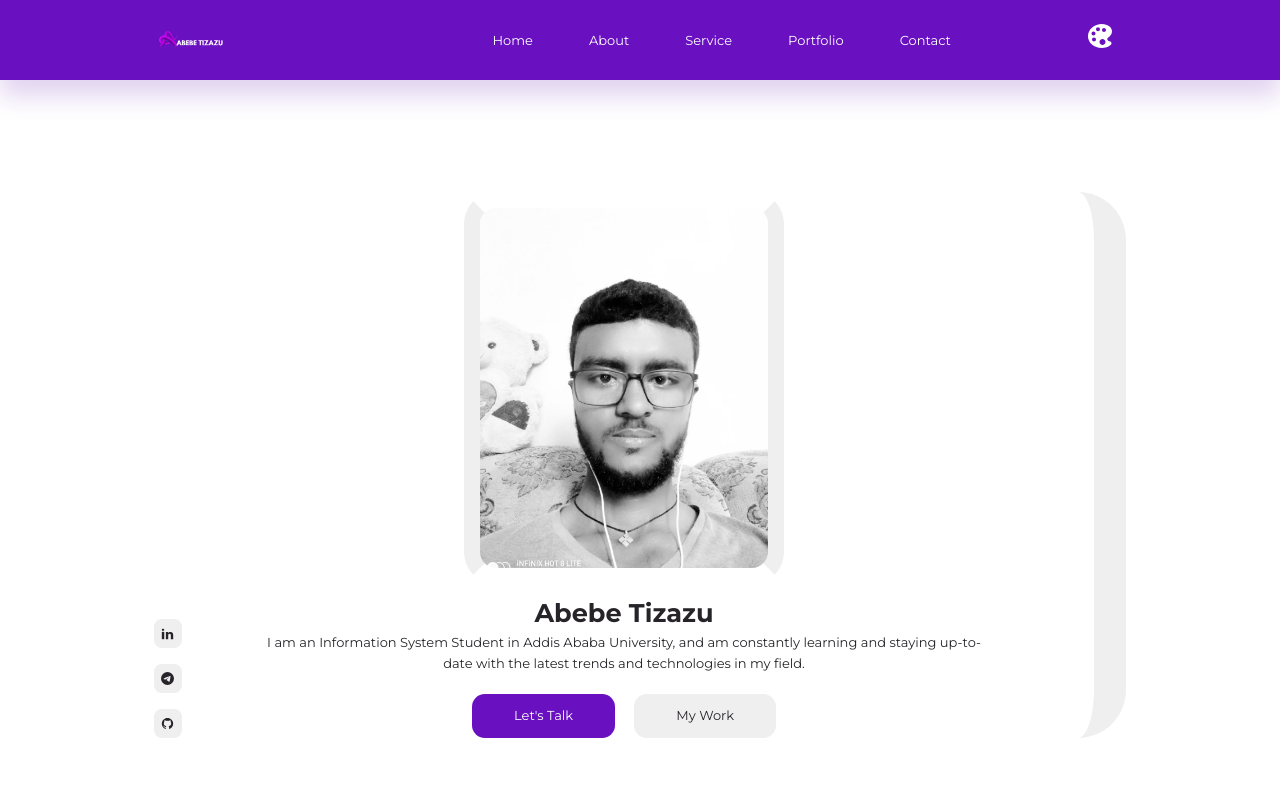
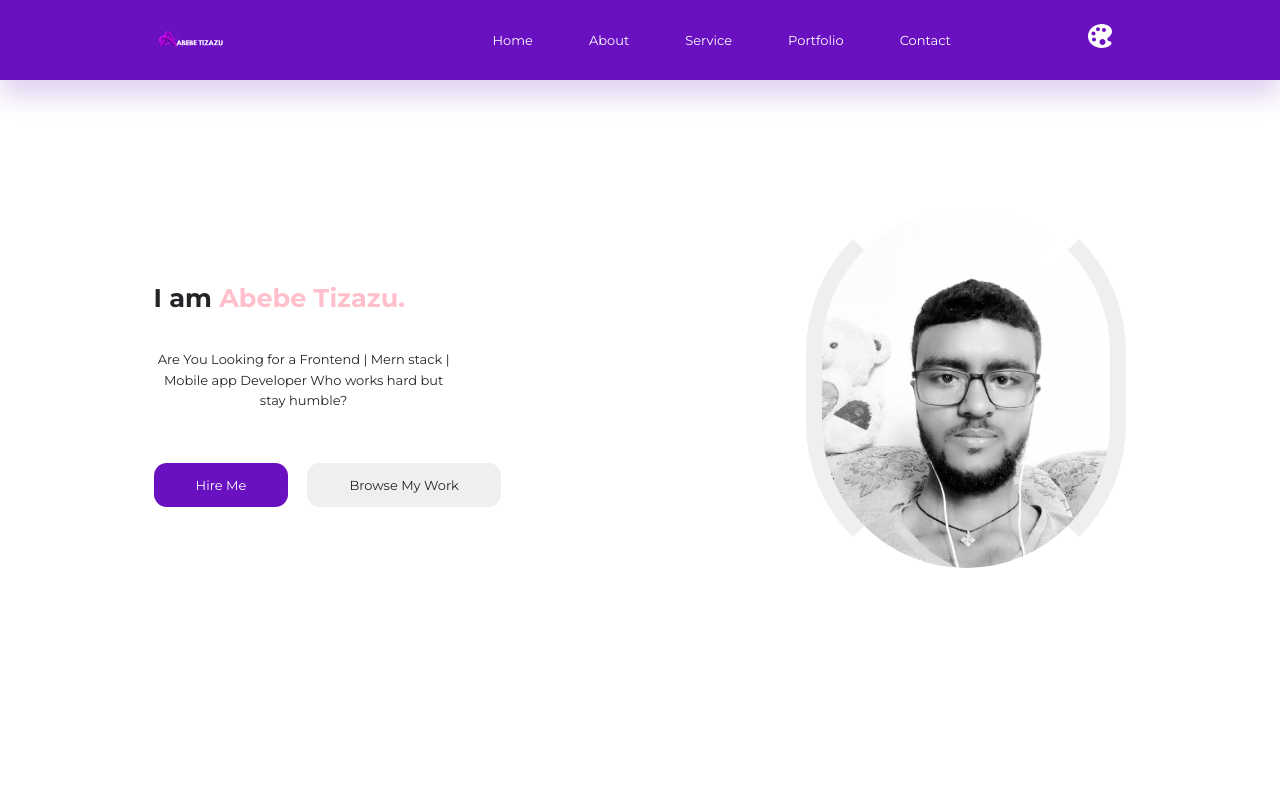
Before and after one commit to Abe-Tiz/portfolio-v3, a React (Create React App) app: page / in a window 1280 px wide. Shown: the top 800 px of the page. Built offline with nearby package versions, Linux system fonts and the light colour scheme; a web font is replaced by a local one.

Commit message:
made some change

```diff
--- a/src/sections/header/Header.jsx
+++ b/src/sections/header/Header.jsx
@@ -14,21 +14,14 @@ const Header = () => {
   return (
     <section>
       <div className="container header__container">
-        <div
-          data-aos="fade-up"
-          data-aos-duration="3000"
-          className="header__profile"
-        >
-          <img src={profile} alt="profile" />
-        </div>
-
+        {/* left */}
+        <div className="left">
           <h3 data-aos="fade-up" data-aos-duration="3000">
-          Abebe Tizazu
+            I am <span>Abebe Tizazu.</span>
           </h3>
           <p data-aos="fade-up" data-aos-duration="3000">
-          I am an Information System Student in Addis Ababa University, and am
-          constantly learning and staying up-to-date with the latest trends and
-          technologies in my field.
+            Are You Looking for a Frontend | Mern stack | Mobile app Developer
+            Who works hard but stay humble?
           </p>
           <div
             data-aos="fade-up"
@@ -36,13 +29,14 @@ const Header = () => {
             className="header__cta"
           >
             <a href="#contact" className="btn primary">
-            Let's Talk
+              Hire Me
             </a>
             <a href="#portfolio" className="btn light">
-            My Work
+              Browse My Work
             </a>
           </div>
-        <div
+
+          {/* <div
             data-aos="fade-up"
             data-aos-duration="3000"
             className="header__socials"
@@ -57,6 +51,16 @@ const Header = () => {
                 {item.icon}
               </a>
             ))}
+          </div> */}
+        </div>
+
+        {/* right */}
+        <div
+          data-aos="fade-up"
+          data-aos-duration="3000"
+          className="header__profile"
+        >
+          <img src={profile} alt="profile" />
         </div>
       </div>
     </section>
--- a/src/sections/header/header.css
+++ b/src/sections/header/header.css
@@ -1,19 +1,17 @@
 
 .header__container{
     display: flex;
-    flex-direction: column;
+    flex-direction: row;
     position: relative;
+    justify-content: space-between;
     align-items: center;
     background: var(--color-white);
     transition: var(--transition);
-    place-items: center;
+    /* place-items: center; */
     margin-top: 2rem;
     margin-bottom: 4rem;
     color: var(--color-black);
-    /* border-left:1rem solid var(--color-light); */
-    border-right:2rem solid var(--color-light);
     border-radius: 3rem;
-          /* border: 1rem solid var(--color-white); */
 }
 
  .header__profile{
@@ -22,7 +20,7 @@
     width: 20rem;
     border: 1rem solid var(--color-white);
     /* border-radius: 8rem 8rem 2rem 2rem; */
-    border-radius: 2rem;
+    border-radius: 10rem;
     overflow: hidden;
     margin-bottom: 15px;
     transition: var(--transition);
@@ -49,6 +47,20 @@
     display: flex;
     flex-direction: column;
     gap: 1rem;
+}
+
+.left{
+    display: flex;
+    justify-content: center;
+    flex-direction: column;
+    align-items: flex-start;
+    gap: 2rem;
+}
+.left p{
+    width: 300px;
+}
+span{
+    color: pink;
 }
 
 .header__socials a {
@@ -84,13 +96,16 @@
 /* MEDIA QUERIES (tablets) */
 
 @media screen and (max-width:600px) {
-    /* .header__profile {
+    .header__profile {
        display: none;
-    } */
+    }
 
     .header__container p {
         width: 100%;
     }
+    /* .header__container{
+        flex-direction: column;
+    } */
 
     .header__cta {
         gap: 1rem;
```
Lines whose indentation alone changed are shown as unchanged.
